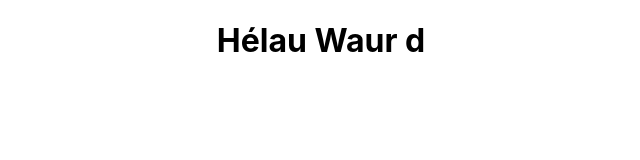
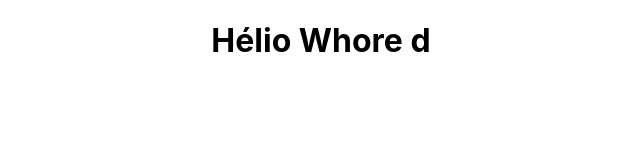
Before and after one commit to Pellegrin69/P-Clothes, a React (Create React App) app: page / in a window 1280 px wide. Shown: the top 160 px of the page, without its empty margins (319-959 px from the left). Built offline with nearby package versions, Linux system fonts and the light colour scheme.

Commit message:
Hello World test

```diff
--- a/src/App.js
+++ b/src/App.js
@@ -1,10 +1,9 @@
-import logo from './logo.svg';
 import './App.css';
 
 function App() {
   return (
     <div className="App">
-      <h1>Hélau Waur   d</h1>
+      <h1>Hélio Whore  d</h1>
     </div>
   );
 }
```
